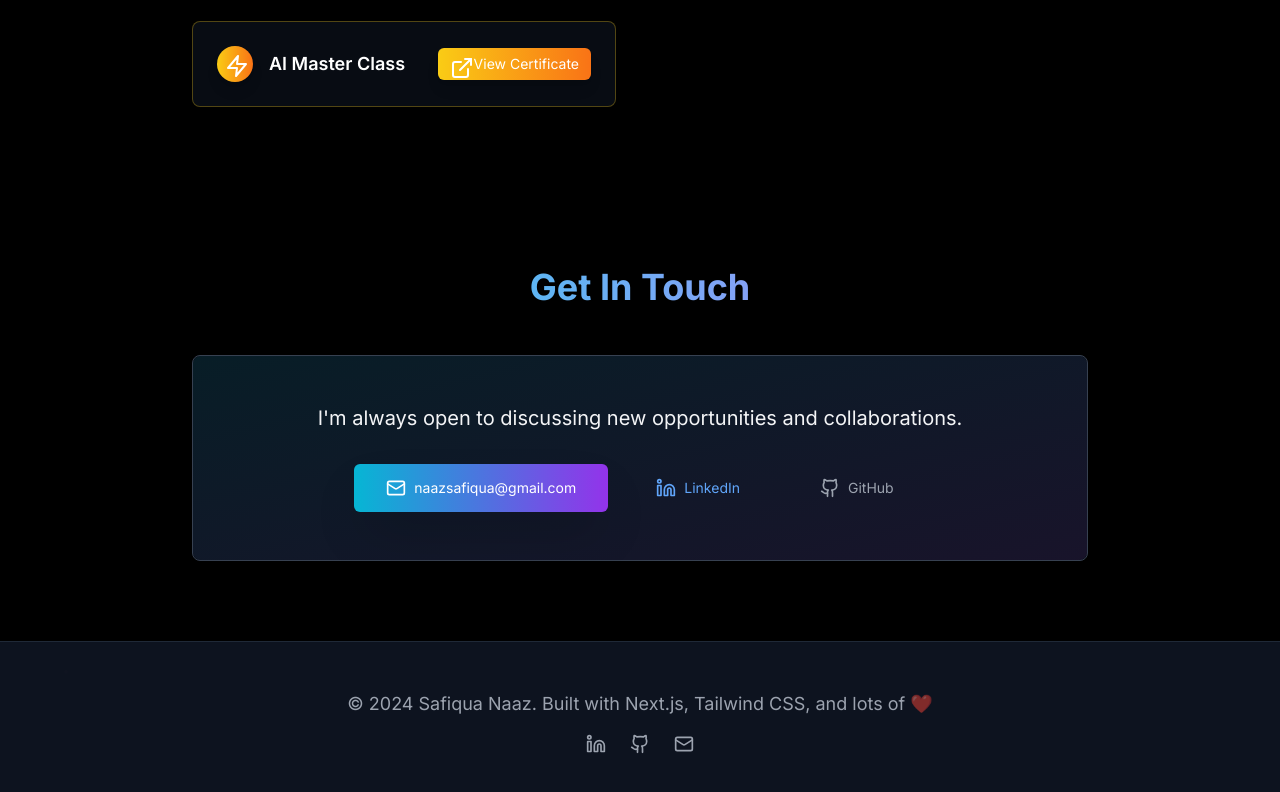
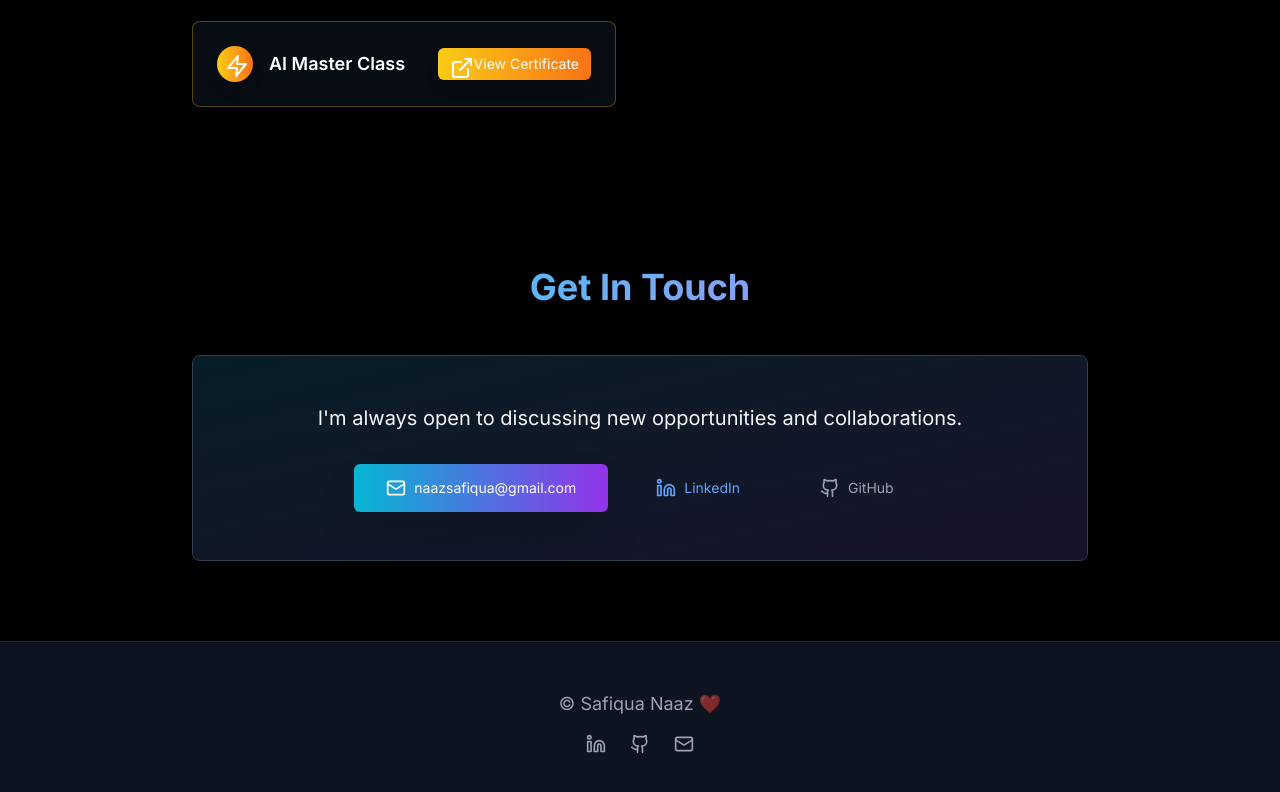
Before and after one commit to Safiqua4001/Portfolio, a plain HTML site: page index.html in a window 1280 px wide. Shown: the part 3730-4522 px from the top of the page. Drawn offline with nearby package versions, Linux system fonts and the light colour scheme.

Commit message:
index.html

```diff
--- a/index.html
+++ b/index.html
@@ -252,7 +252,7 @@
     <footer class="py-12 px-4 bg-gray-900/80 backdrop-blur-xl border-t border-gray-800 relative">
       <div class="max-w-6xl mx-auto text-center relative z-10">
         <p class="text-gray-400 text-lg">
-          © 2024 Safiqua Naaz. Built with Next.js, Tailwind CSS, and lots of
+          © Safiqua Naaz
           <span class="text-red-400 animate-pulse">❤️</span>
         </p>
         <div class="flex justify-center space-x-6 mt-4">
```
